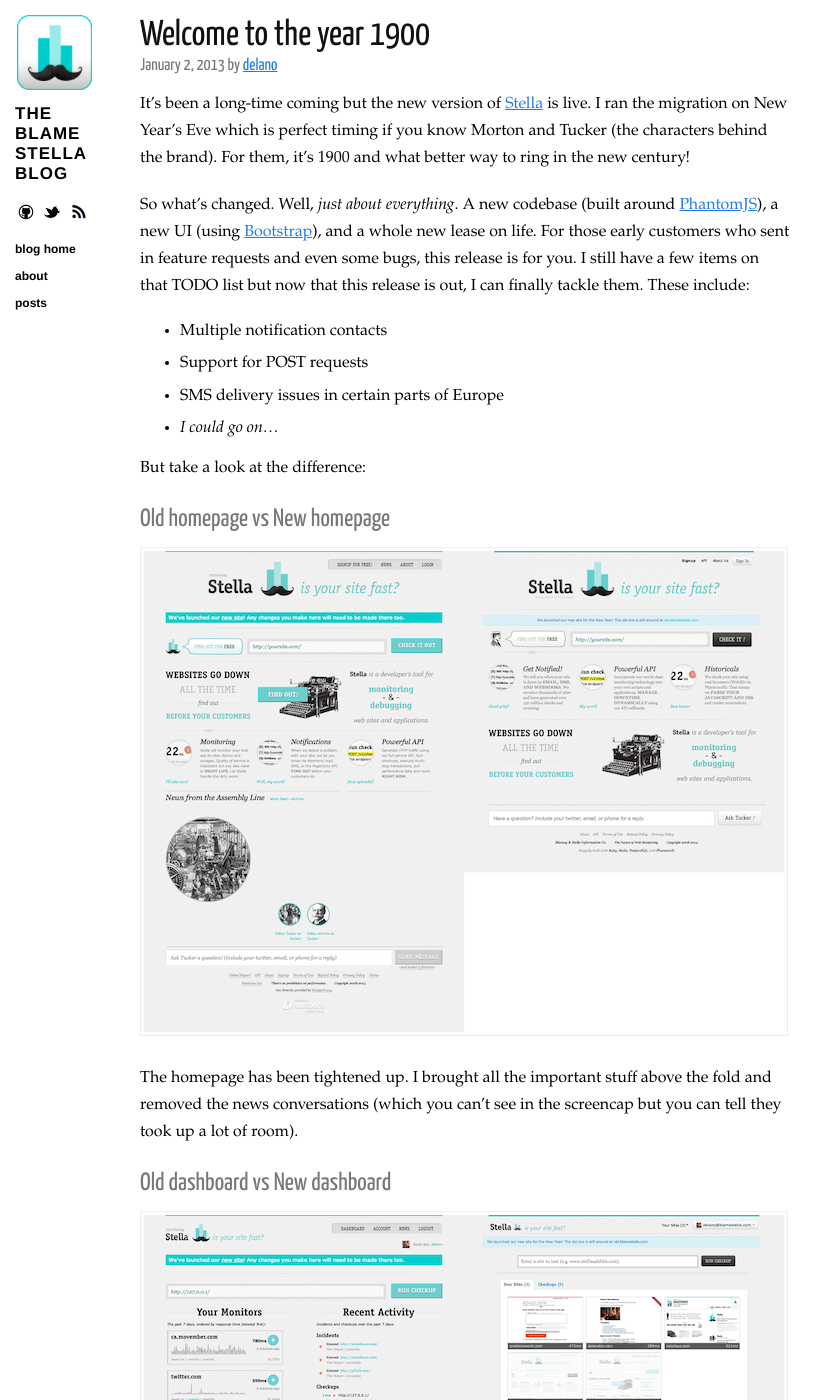
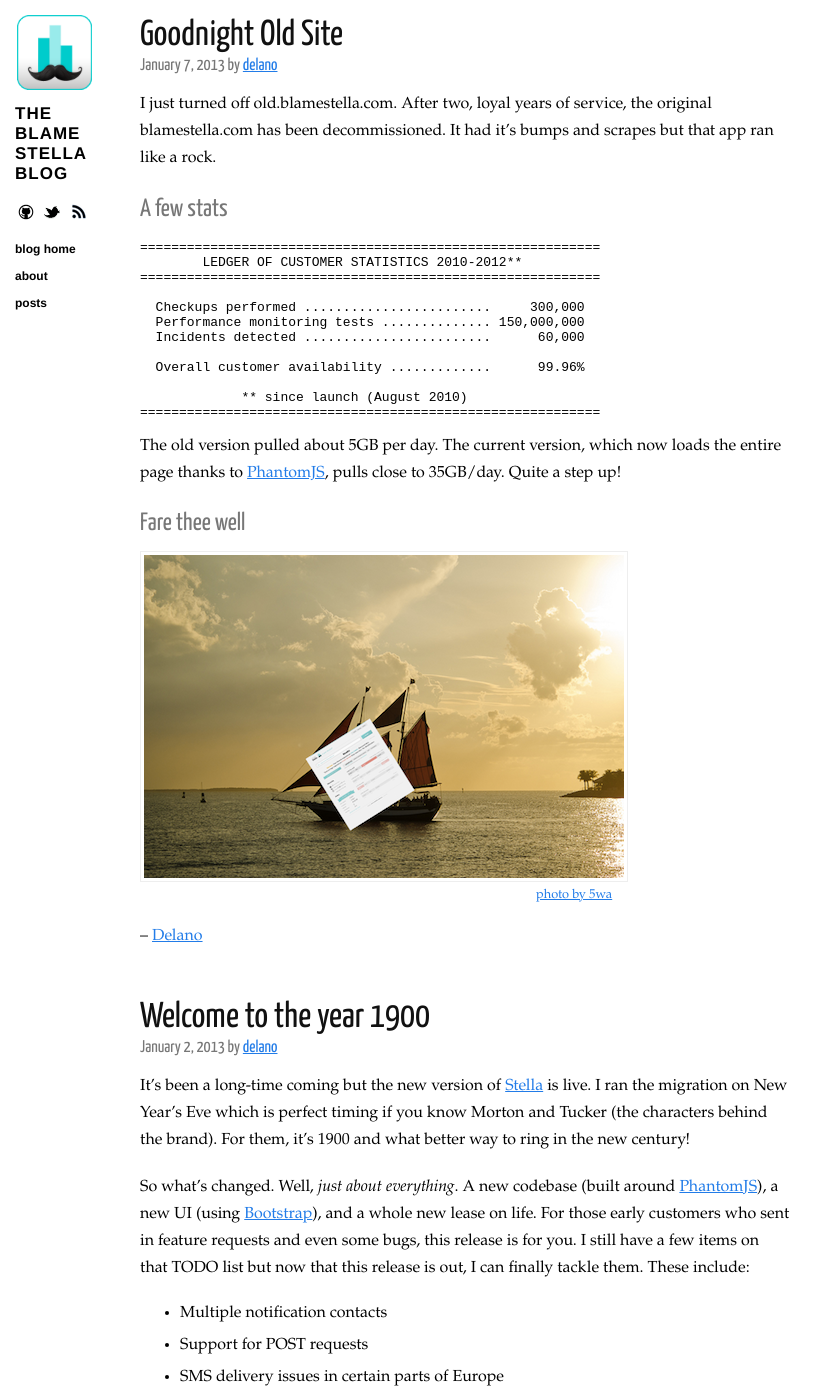
Before and after one commit to stella/stella.github.com, a Jekyll site: the page built from index.html, in a window 1280 px wide and 1400 px high. Shown: the whole window, without its empty margins (0-836 px from the left). Built offline with Jekyll 4.4.1, drawn with Linux system fonts in a browser that asks for light colours; nearby versions of some CDN libraries; Markdown is read by kramdown in place of the engine named in the settings.

Commit message:
Goodnight Old Site

```diff
--- a/_layouts/post.html
+++ b/_layouts/post.html
@@ -21,7 +21,7 @@
       </a>
 
       <p>
-        I'm Delano, the founder. I built Stella to scratch an itch. That is, a web monitoring service that met my needs as a web developer. I've worked on sites large and small and I'm putting everything I learned into building great software for others.
+        I built Stella to scratch an itch. That is, I built a web monitoring service that met my needs as a web developer. I've worked on sites large and small and I'm putting everything I learned into building great software.
       </p>
 
       <a href="http://twitter.com/share" class="twitter-share-button" data-count="none" data-via="holman">Tweet</a>
--- /dev/null
+++ b/_posts/2013-01-07-goodnight-old-site.md
@@ -0,0 +1,34 @@
+---
+layout: post
+title: Goodnight Old Site
+who: delano
+bio: http://delanotes.com/
+---
+
+I just turned off old.blamestella.com. After two, loyal years of service, the original blamestella.com has been decommissioned. It had it's bumps and scrapes but that app ran like a rock.
+
+### A few stats
+<pre>
+===========================================================
+        LEDGER OF CUSTOMER STATISTICS 2010-2012**
+===========================================================
+
+  Checkups performed ........................     300,000
+  Performance monitoring tests .............. 150,000,000
+  Incidents detected ........................      60,000
+
+  Overall customer availability .............      99.96%
+
+             ** since launch (August 2010)
+===========================================================
+</pre>
+
+The old version pulled about 5GB per day. The current version, which now loads the entire page thanks to [PhantomJS](http://phantomjs.org/), pulls close to 35GB/day. Quite a step up!
+
+### Fare thee well
+
+![BS1 sails away from the sunset](/images/assets/2013/bs1-goodbye.png "BS1 sails away")
+
+<p style="font-size: 80%; color: #999; margin-top: -26px; margin-left: 396px"><a href="http://www.flickr.com/photos/5wa/7441603442/">photo by 5wa</a></p>
+
+-- [Delano](https://twitter.com/solutious)
--- a/index.html
+++ b/index.html
@@ -15,6 +15,5 @@
   </section>
 
   {{ page.content }}
-
 </section>
 {% endfor %}
```
Also changed, not shown: _posts/2013-01-02-welcome-to-the-year-1900.md (+1 -1 lines), images/assets/2013/bs1-dashboard.png (renamed from images/assets/2013/bs2-dashboard.png), images/assets/2013/bs1-goodbye.png (added), images/assets/2013/bs1-home.png (renamed from images/assets/2013/bs2-home.png).
